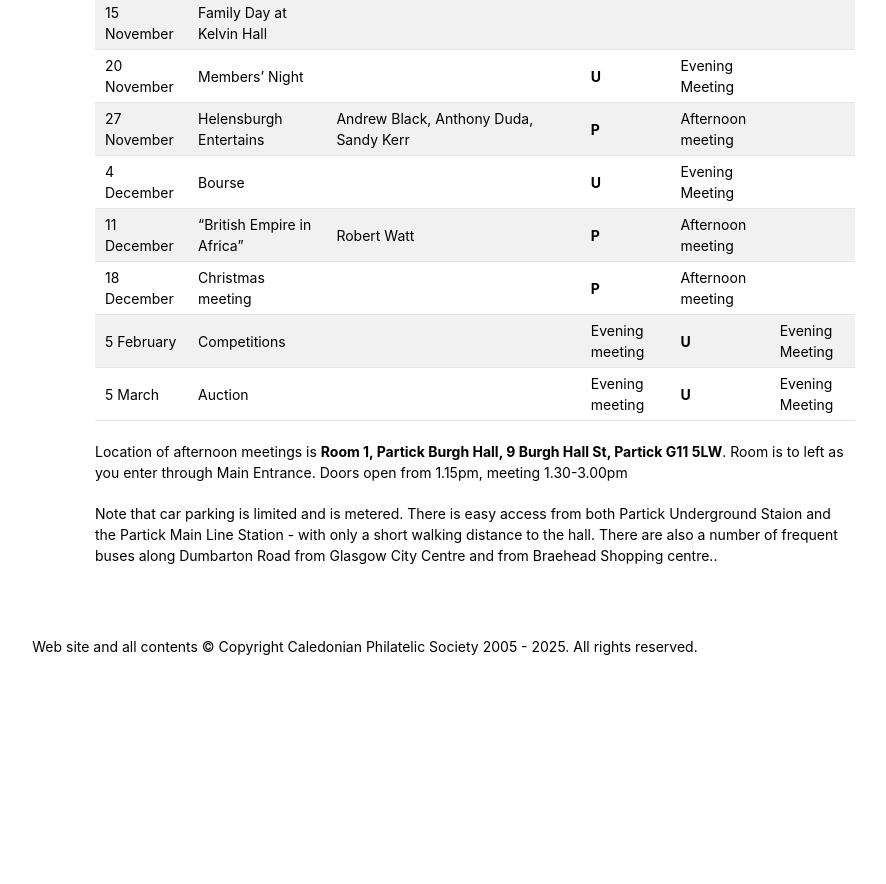
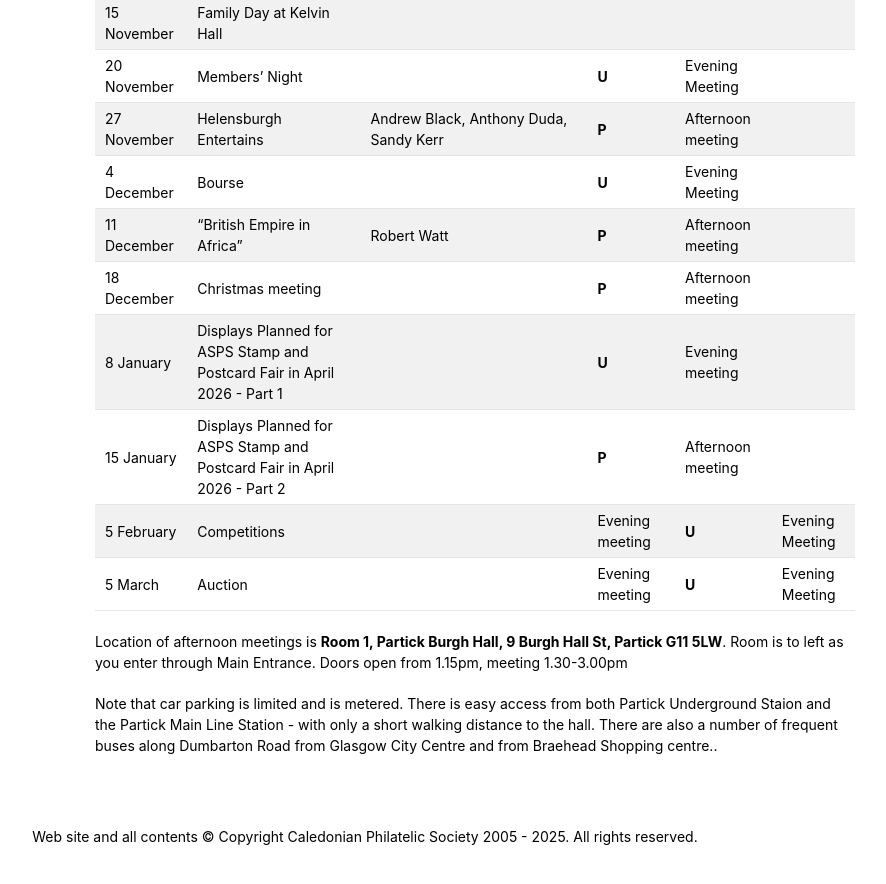
Before and after one commit to astalker/caledonian-stamps, a Jekyll site: the page built from meetings.md, in a window 1280 px wide and 900 px high, scrolled down 1000 px. Shown: the top 884 px of the window, without its empty margins (275-1161 px from the left). Built offline with Jekyll 4.4.1, drawn with Linux system fonts in a browser that asks for light colours; our own code applies the rules of GitHub Pages for plain Markdown files; before the commit the page ends 1710 px from its top, so only the background shows below that.

Commit message:
January 2026 First Two Meetings added

```diff
--- a/meetings.md
+++ b/meetings.md
@@ -27,6 +27,8 @@ Date  | Subject | Displayer | Location | Timing of meetings |
 4 December | Bourse || **U** |Evening Meeting
 11 December | "British Empire in Africa" | Robert Watt | **P** | Afternoon meeting
 18 December | Christmas meeting | | **P** | Afternoon meeting
+8 January  | Displays Planned for ASPS Stamp and Postcard Fair in April 2026 - Part 1| | **U** | Evening meeting
+15 January  | Displays Planned for ASPS Stamp and Postcard Fair in April 2026 - Part 2| | **P** | Afternoon meeting
 5 February | Competitions | | Evening meeting | **U** | Evening Meeting
 5 March | Auction | | Evening meeting| **U** | Evening Meeting
 
```
